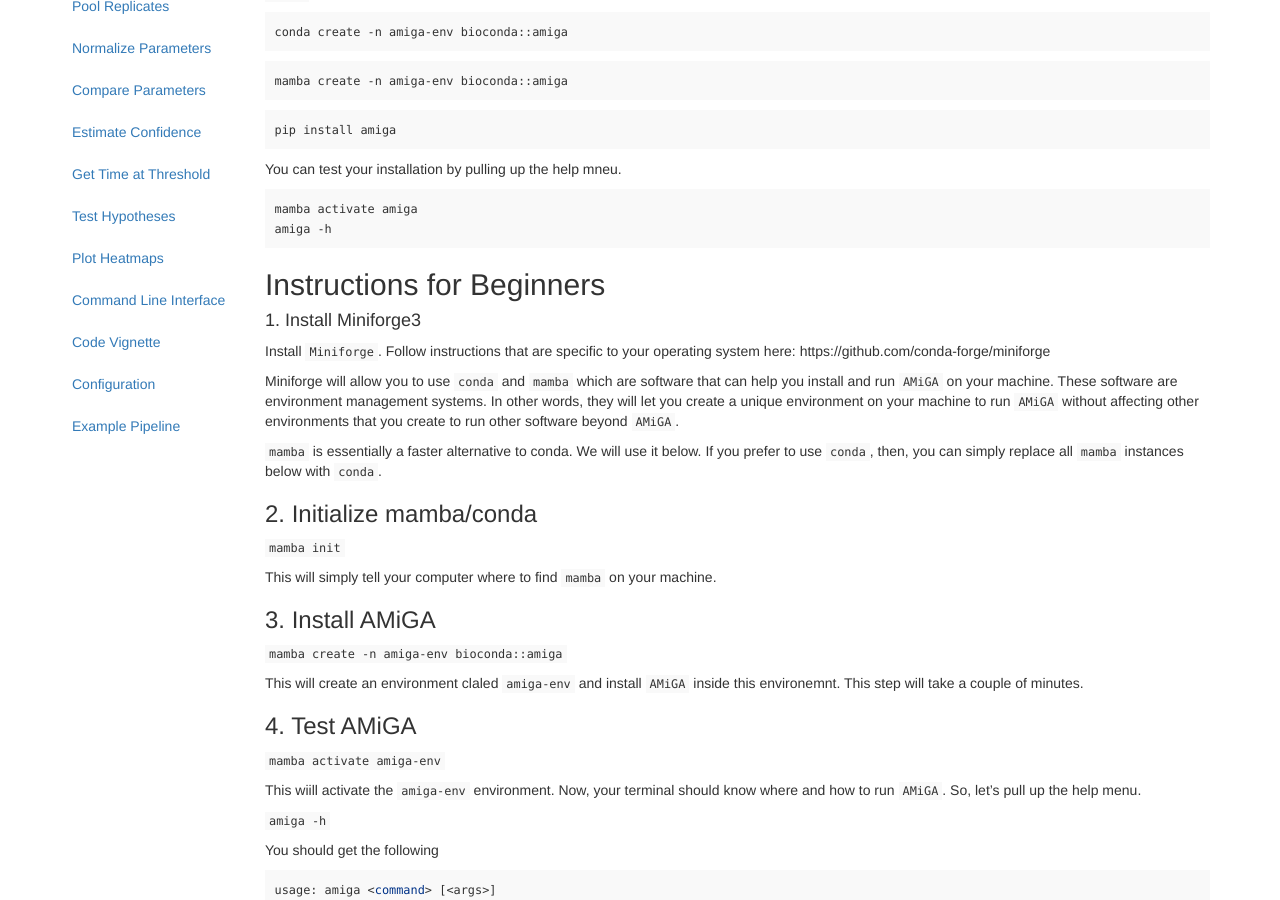
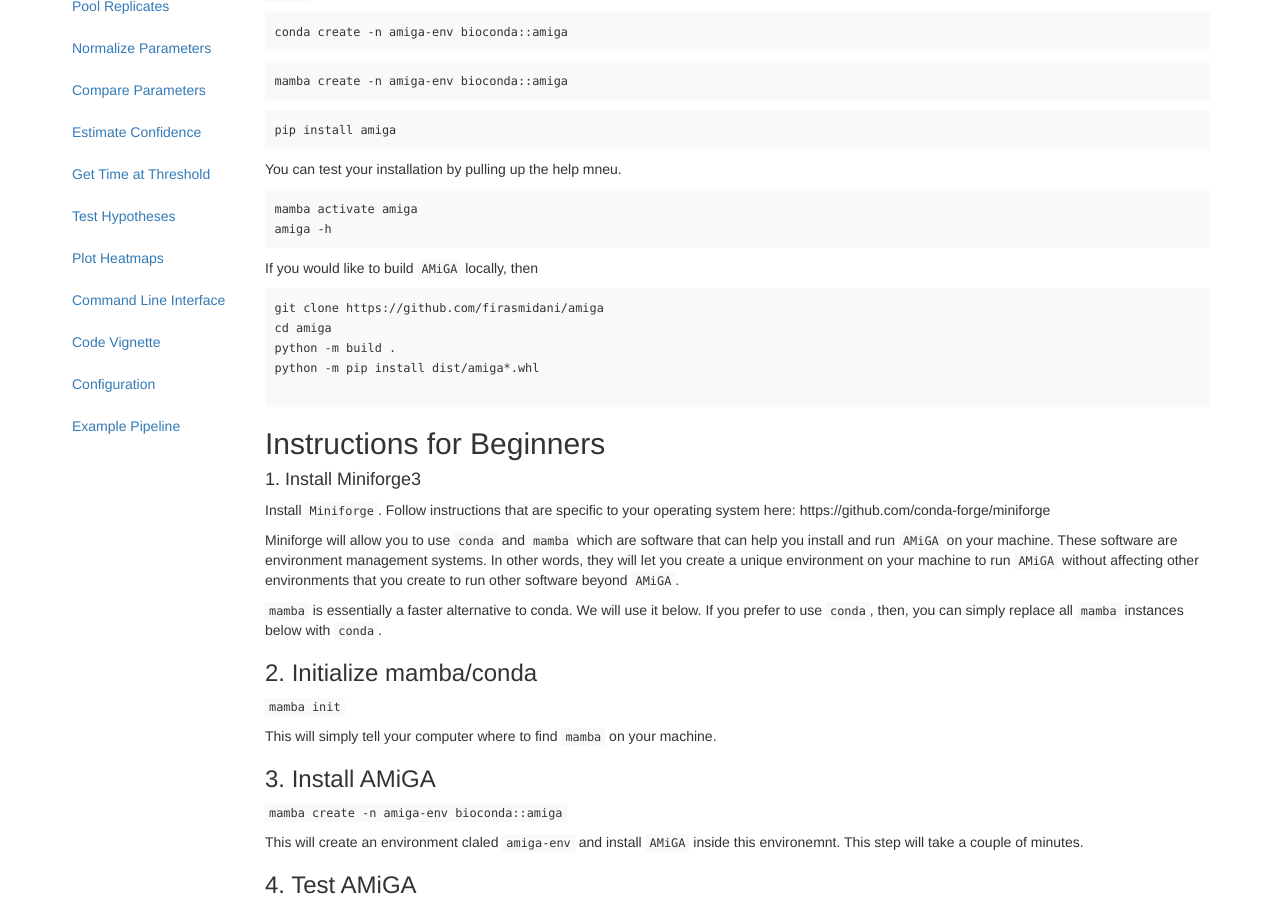
Before and after one commit to firasmidani/amiga, a Jekyll site: the page built from docs/_posts/2020-03-23-installation.md, in a window 1280 px wide and 900 px high, scrolled down 475 px. Built offline with Jekyll 4.4.1, drawn with Linux system fonts in a browser that asks for light colours.

Commit message:
Added local build instructions

````diff
--- a/docs/_posts/2020-03-23-installation.md
+++ b/docs/_posts/2020-03-23-installation.md
@@ -40,6 +40,17 @@
 mamba activate amiga
 amiga -h
 ```
+
+If you would like to build `AMiGA` locally, then
+
+```
+git clone https://github.com/firasmidani/amiga
+cd amiga
+python -m build .
+python -m pip install dist/amiga*.whl
+
+```
+
 
 ## Instructions for Beginners
 
````
